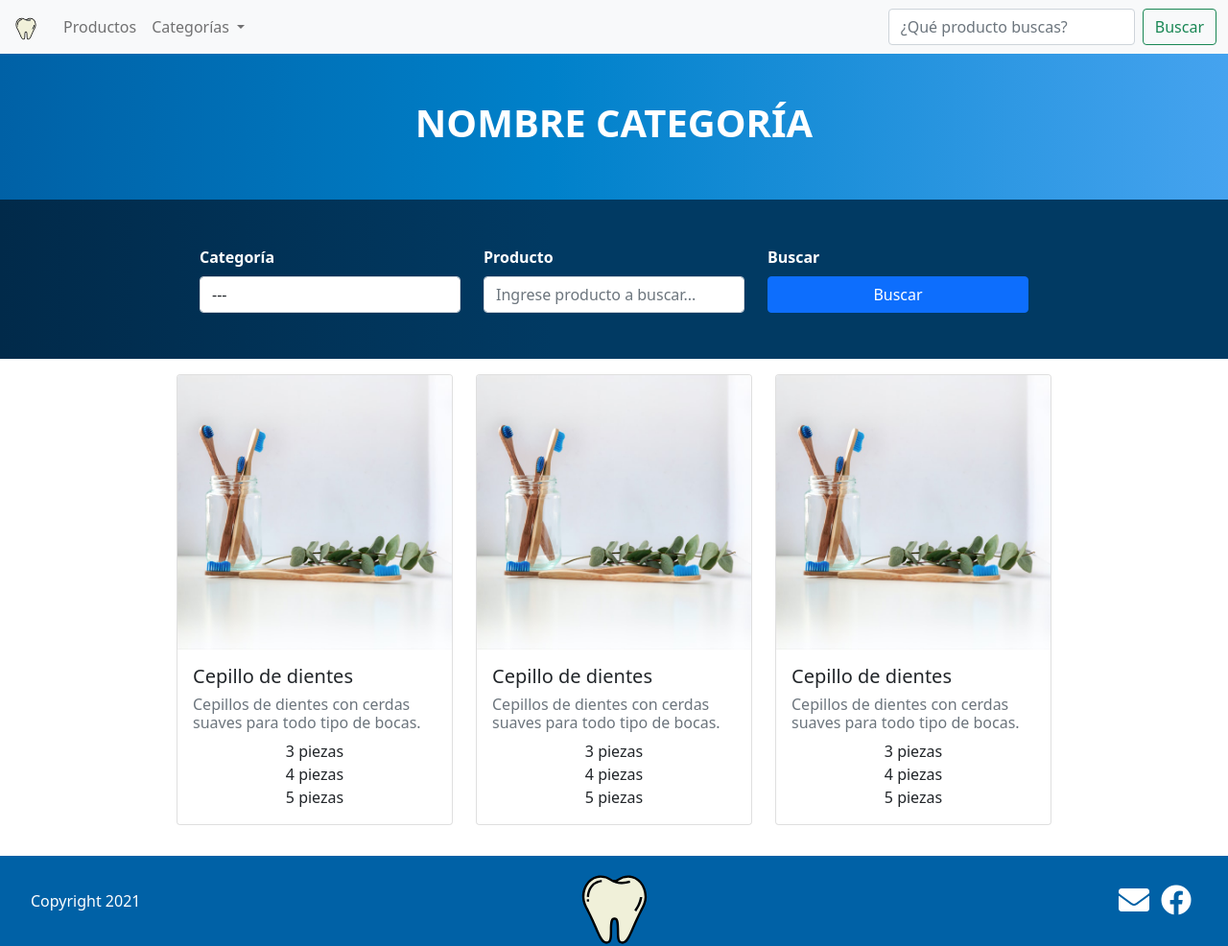
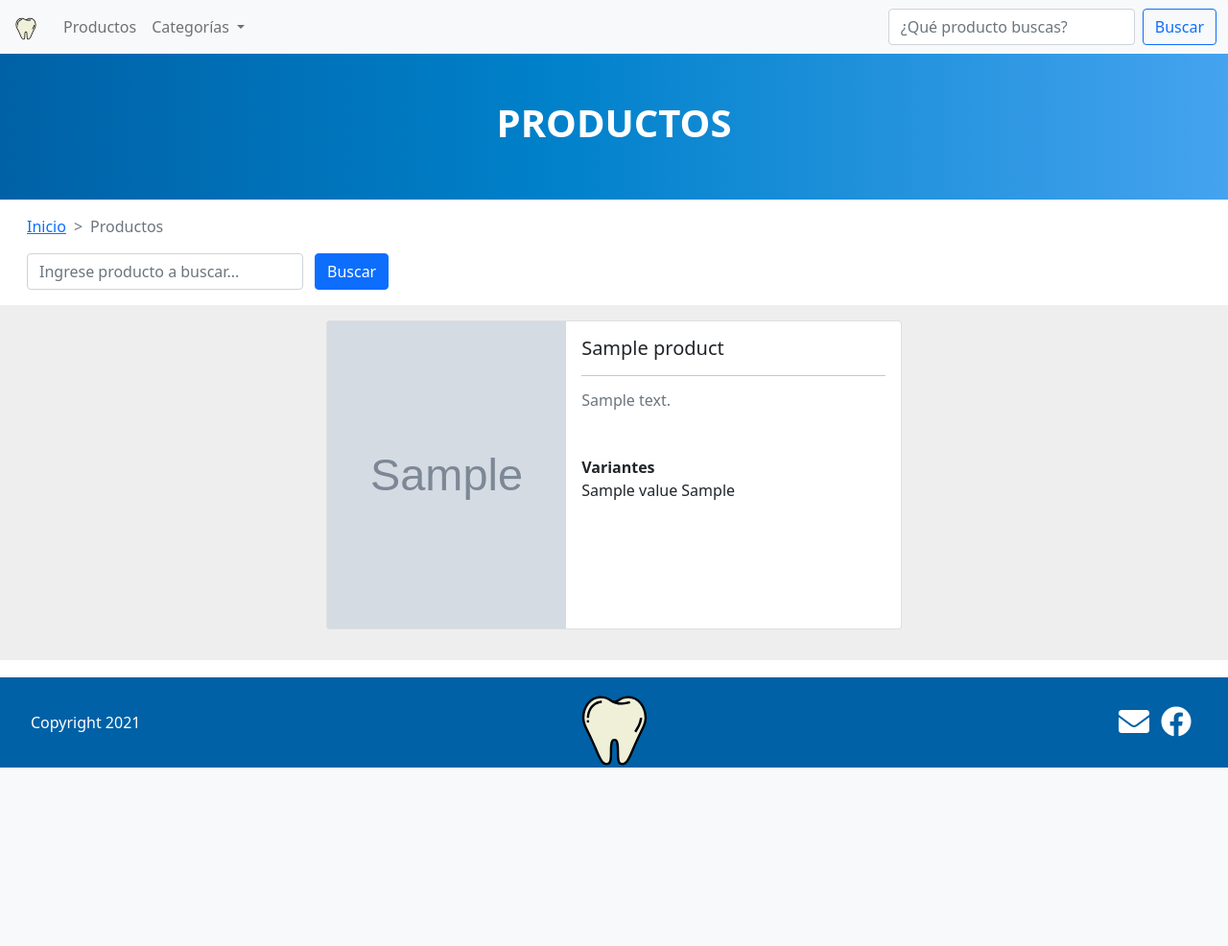
Before and after one commit to IsraGlezP/pdem, a Django app: template pdem/templates/home/products.html in a window 1280 px wide. Shown: the whole page at 96% size. After the commit the page ends 800 px from the top, so only its background shows below. Run offline with Django 3.2, Linux system fonts and the light colour scheme; the template is opened without the code that fills it: most values are stand-ins (such as "Sample title", 1, 10 or a date in 2020); grey boxes marked "Sample" are stand-in pictures; some libraries are stand-ins or nearby versions.

Commit message:
Products page added with filter functionality, search bar working and products carousel also working

```diff
--- a/pdem/static/css/products.css
+++ b/pdem/static/css/products.css
@@ -10,3 +10,11 @@
 .filter-panel {
     background: linear-gradient(90deg, #012a4a 0%, #013a63 45%, #013a63 100%);
 }
+
+.img-container {
+    height: 18rem;
+}
+
+.bg-products {
+    background-color: #eee;
+}
--- a/pdem/templates/base.html
+++ b/pdem/templates/base.html
@@ -27,6 +27,7 @@
     {% block title %} {% endblock title %}
 </head>
 <body>
+    <div class="d-flex flex-column justify-content-around" style="min-height: 100vh;">
         <!-- Navbar -->
         <nav class="navbar navbar-expand-lg navbar-light bg-light">
             <div class="container-fluid">
@@ -44,7 +45,7 @@
                                 class="nav-link"
                                 {% endif %}
                                 aria-current="page"
-                            href="#">
+                                href="{% url 'home' %}">
                                 Productos
                             </a>
                         </li>
@@ -68,9 +69,9 @@
                             </ul>
                         </li>
                     </ul>
-                <form class="d-flex">
-                    <input class="form-control me-2" type="search" placeholder="¿Qué producto buscas?" aria-label="Search">
-                    <button class="btn btn-outline-success" type="submit">Buscar</button>
+                    <form class="d-flex" method="GET" action="{% url 'products' %}">
+                        <input class="form-control me-2" type="search" placeholder="¿Qué producto buscas?" aria-label="Search" id="kword" name="kword">
+                        <button class="btn btn-outline-primary" type="submit">Buscar</button>
                     </form>
                 </div>
             </div>
@@ -102,6 +103,7 @@
             </div>
         </footer>
         <!-- Ends Footer -->
+    </div>
 
     <!-- Popper JS -->
     <script
--- a/pdem/templates/home/products.html
+++ b/pdem/templates/home/products.html
@@ -15,16 +15,27 @@
 <div class="container-fluid category-header">
     <div class="row p-5">
         <div class="col-12">
-            <h1 class="text-white text-center fw-bold">NOMBRE CATEGORÍA</h1>
+            <h1 class="text-white text-center fw-bold">PRODUCTOS</h1>
         </div>
     </div>
 </div>
 <!-- Ends category header -->
 
+<!-- Breadcrumb -->
+<div class="container-fluid">
+    <nav style="--bs-breadcrumb-divider: '>';" aria-label="breadcrumb">
+        <ol class="breadcrumb px-3 pt-3">
+            <li class="breadcrumb-item"><a href="{% url 'home' %}">Inicio</a></li>
+            <li class="breadcrumb-item active" aria-current="page">Productos</li>
+        </ol>
+    </nav>
+</div>
+<!-- Ends breadcrumb -->
+
 <!-- Filter panel -->
-<div class="container-fluid filter-panel">
-    <div class="row p-3 p-lg-5 d-flex justify-content-center">
-        <div class="col-12 col-md-6 col-lg-4 col-xl-3 mb-3 mb-lg-0">
+<div class="container-fluid">
+    <form class="row px-3 pb-3 d-flex justify-content-center justify-content-md-start" method="GET">
+        <!-- <div class="col-12 col-md-6 col-lg-4 col-xl-3 mb-3 mb-lg-0">
             <label for="" class="text-white fw-bold mb-2">Categoría</label>
             <select name="" id="" class="form-control">
                 <option value="" selected disabled>---</option>
@@ -33,65 +44,97 @@
                 <option value="">Yeso</option>
                 <option value="">Desechable</option>
             </select>
+        </div> -->
+        <div class="col-9 col-md-8 col-lg-4 col-xl-3">
+            <input type="text" placeholder="Ingrese producto a buscar..." class="form-control" id="kword" name="kword">
         </div>
-        <div class="col-12 col-md-6 col-lg-4 col-xl-3 mb-3 mb-lg-0">
-            <label for="" class="text-white fw-bold mb-2">Producto</label>
-            <input type="text" placeholder="Ingrese producto a buscar..." class="form-control">
+        <div class="col-3 col-md-4 col-lg-4 col-xl-3 p-0">
+            <button class="btn btn-primary" type="submit">Buscar</button>
         </div>
-        <div class="col-12 col-md-6 col-lg-4 col-xl-3 mb-3 mb-lg-0">
-            <label for="" class="text-white fw-bold mb-2">Buscar</label>
-            <button class="btn btn-primary w-100">Buscar</button>
-        </div>
-    </div>
+    </form>
 </div>
 <!-- Ends filter panel -->
 
 <!-- Products -->
-<div class="container-fluid">
+<div class="container-fluid bg-products">
     <div class="row p-3 d-flex justify-content-center">
-        <div class="col-12 col-sm-6 col-md-4 col-lg-3 mb-3">
+        {% for product in products_list %}
+        <div class="col-12 col-lg-6 mb-3">
             <div class="card">
-                <img src="{% static 'img/toothbrush.jpg' %}" class="card-img-top">
-                <div class="card-body">
-                    <h5 class="card-title">Cepillo de dientes</h5>
-                    <h6 class="text-muted">Cepillos de dientes con cerdas suaves para todo tipo de bocas.</h6>
-                    <ul class="text-center p-0 m-0">
-                        <li>3 piezas</li>
-                        <li>4 piezas</li>
-                        <li>5 piezas</li>
-                    </ul>
+                <div class="row g-0">
+                    <div class="col-12 col-sm-5 col-md-4 col-lg-5">
+                        <img src="{{ product.photo_main.url }}" class="img-fluid w-100" style="height: 20rem;">
+                    </div>
+                    <div class="col-12 col-sm-7 col-md-8 col-lg-7">
+                        <div class="card-body">
+                            <h5 class="card-title">{{ product.name }}</h5>
+                            <hr>
+                            <h6 class="text-muted mb-md-5">{{ product.description }}</h6>
+                            <p class="fw-bold p-0 m-0">Variantes</p>
+                            <ul class="p-0 m-0">
+                                {% for variant in variants_list %}
+                                    {% if variant.product.id == product.id %}
+                                    <li>{{ variant.value }} {{ variant.unit_measurement }}</li>
+                                    {% endif%}
+                                {% endfor %}
+                            </ul>
+                        </div>
+                    </div>
                 </div>
             </div>
         </div>
-        <div class="col-12 col-sm-6 col-md-4 col-lg-3 mb-3">
-            <div class="card">
-                <img src="{% static 'img/toothbrush.jpg' %}" class="card-img-top">
-                <div class="card-body">
-                    <h5 class="card-title">Cepillo de dientes</h5>
-                    <h6 class="text-muted">Cepillos de dientes con cerdas suaves para todo tipo de bocas.</h6>
-                    <ul class="text-center p-0 m-0">
-                        <li>3 piezas</li>
-                        <li>4 piezas</li>
-                        <li>5 piezas</li>
-                    </ul>
-                </div>
-            </div>
-        </div>
-        <div class="col-12 col-sm-6 col-md-4 col-lg-3 mb-3">
-            <div class="card">
-                <img src="{% static 'img/toothbrush.jpg' %}" class="card-img-top">
-                <div class="card-body">
-                    <h5 class="card-title">Cepillo de dientes</h5>
-                    <h6 class="text-muted">Cepillos de dientes con cerdas suaves para todo tipo de bocas.</h6>
-                    <ul class="text-center p-0 m-0">
-                        <li>3 piezas</li>
-                        <li>4 piezas</li>
-                        <li>5 piezas</li>
-                    </ul>
-                </div>
-            </div>
+        {% endfor %}
+    </div>
+    <!-- Pagination -->
+    {% if is_paginated %}
+    <div class="row pb-3 px-3">
+        <div class="col-12 d-flex justify-content-center">
+            <nav aria-label="Page navigation example">
+                <ul class="pagination">
+                    {% if page_obj.has_previous %}
+                    <li class="page-item">
+                        <a class="page-link" href="?page={{ page_obj.previous_page_number }}" aria-label="Previous">
+                            <span aria-hidden="true">&laquo;</span>
+                        </a>
+                    </li>
+                    {% else %}
+                    <li class="page-item disabled">
+                        <a class="page-link" aria-label="Previous">
+                            <span aria-hidden="true">&laquo;</span>
+                        </a>
+                    </li>
+                    {% endif %}
+
+                    {% for page in paginator.page_range %}
+
+                    {% ifequal page page_obj.number %}
+                    <li class="page-item active"><a class="page-link" href="?page={{ page }}">{{ page }}</a></li>
+                    {% else %}
+                    <li class="page-item"><a class="page-link" href="?page={{ page }}">{{ page }}</a></li>
+                    {% endifequal %}
+
+                    {% endfor %}
+
+                    {% if page_obj.has_next %}
+                    <li class="page-item">
+                        <a class="page-link" href="?page={{ page_obj.next_page_number }}" aria-label="Next">
+                            <span aria-hidden="true">&raquo;</span>
+                        </a>
+                    </li>
+                    {% else %}
+                    <li class="page-item disabled">
+                        <a class="page-link" aria-label="Next">
+                            <span aria-hidden="true">&raquo;</span>
+                        </a>
+                    </li>
+                    {% endif %}
+                </ul>
+            </nav>
         </div>
     </div>
+    {% endif %}
+    <!-- Ends pagination -->
 </div>
 <!-- Ends products -->
+
 {% endblock content %}
```
Also changed, not shown: pdem/applications/home/views.py (+12 -3 lines), pdem/templates/home/home.html (+10 -8 lines). Lines whose indentation alone changed are shown as unchanged.
